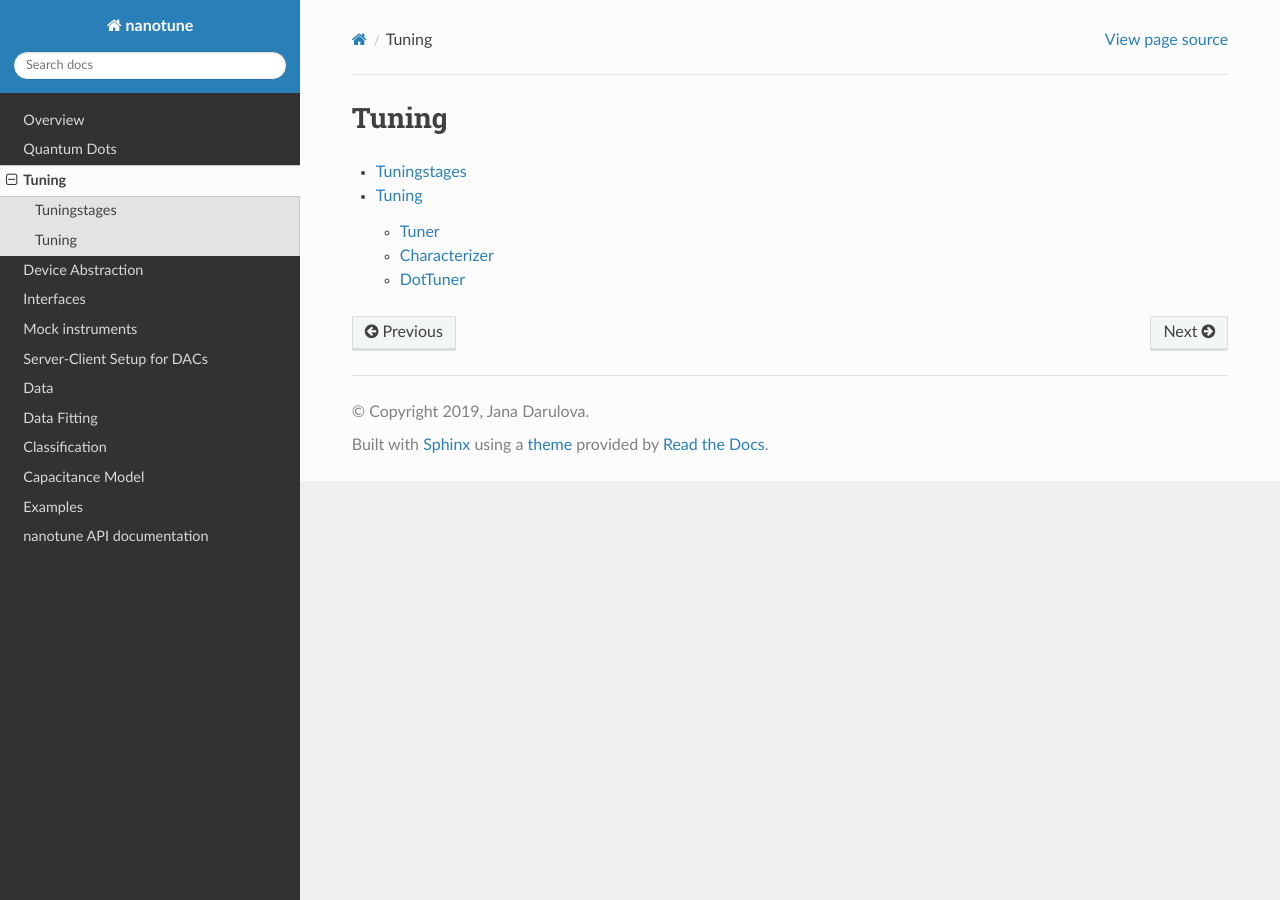
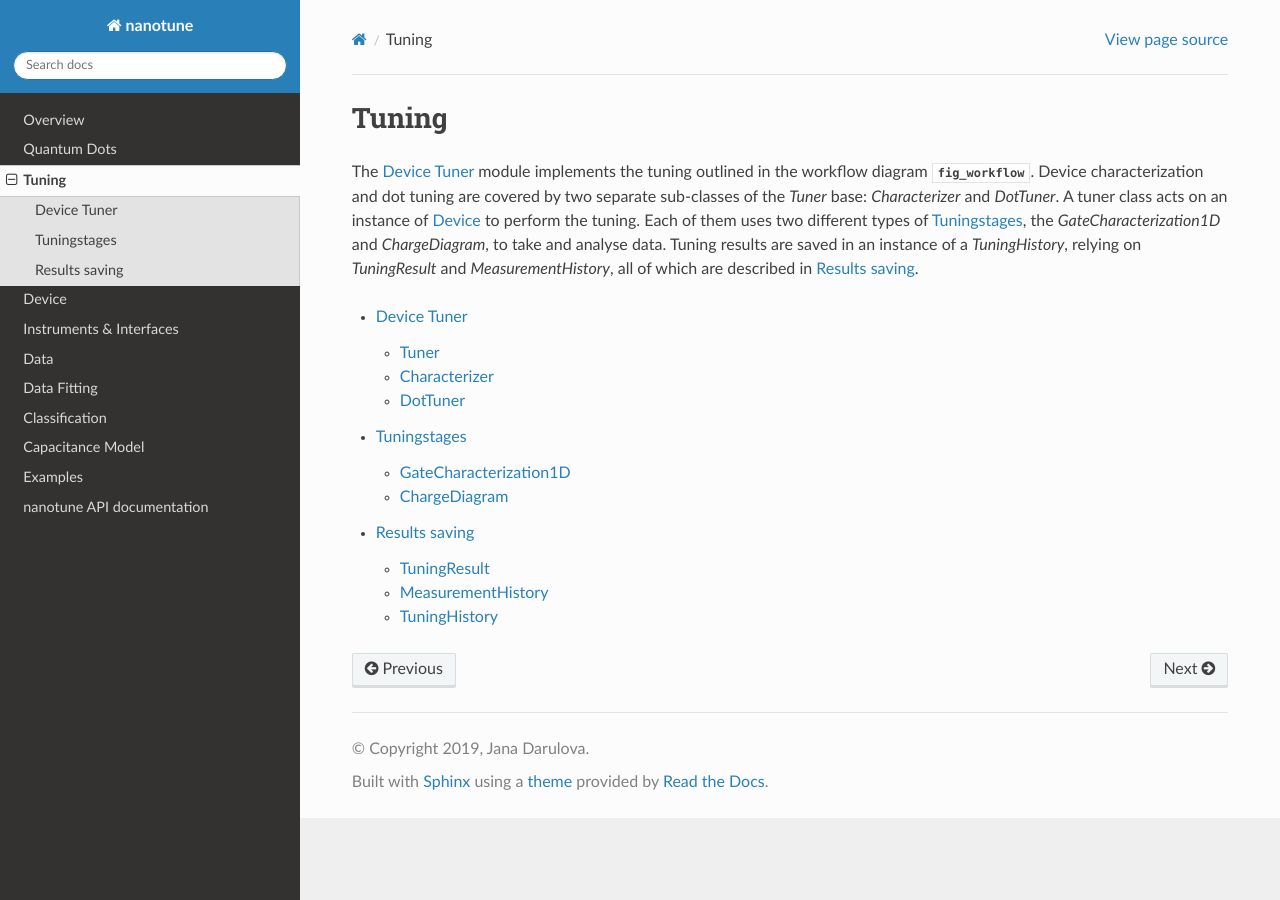
Before and after one commit to microsoft/nanotune, a Sphinx documentation site: the page built from docs/tuning/index.rst, in a window 1280 px wide. Built offline with Sphinx 7.4.7 and the Read the Docs theme 2.0.0, drawn with Linux system fonts in a browser that asks for light colours; the version number could not be read and is left out.

Commit message:
update rsts

```diff
--- a/docs/device/index.rst
+++ b/docs/device/index.rst
@@ -1,18 +1,18 @@
 .. _device:
 
-Device Abstraction
-==================
+Device
+======
 
-DeviceChannel
+Device channel
+--------------
+
+
+Device layout
 -------------
 
 
-DeviceLayout
-------------
-
-
-Device
-------
+Device abstract
+---------------
 
 An instance of a `Device` class represents the physical device or sample to be
 tuned. Rather than being a collection of instruments and instrument parameters,
--- a/docs/drivers/index.rst
+++ b/docs/drivers/index.rst
@@ -1,3 +1,8 @@
+
+.. _drivers:
+
+Instruments & Interfaces
+========================
 
 Interfaces
 ----------
--- a/docs/tuning/index.rst
+++ b/docs/tuning/index.rst
@@ -3,9 +3,19 @@
 Tuning
 ======
 
+The :ref:`device_tuner` module implements the tuning outlined in the workflow diagram
+:numref:`fig_workflow`. Device characterization and dot tuning are covered by
+two separate sub-classes of the `Tuner` base: `Characterizer` and `DotTuner`.
+A tuner class acts on an instance of :ref:`device` to perform the tuning.
+Each of them uses two different types of :ref:`tuningstages`, the
+`GateCharacterization1D` and `ChargeDiagram`, to take and analyse data. Tuning
+results are saved in an instance of a `TuningHistory`, relying on `TuningResult`
+and `MeasurementHistory`, all of which are described in :ref:`results_saving`.
+
 
 .. toctree::
    :maxdepth: 2
 
+   device_tuner
    tuningstages
-   tuning
+   results_saving
--- a/docs/tuning/tuningstages.rst
+++ b/docs/tuning/tuningstages.rst
@@ -1,4 +1,5 @@
-============
+.. _tuningstages:
+
 Tuningstages
 ============
 
@@ -33,3 +34,10 @@ update_current_ranges and get_next_actions. These depend on the type of
 measurements and hence require specific implementations. Currently implemented
 subclasses are GateCharacterization1D and ChargeDiagram. If required, these
 have additional attributes or methods.
+
+
+GateCharacterization1D
+----------------------
+
+ChargeDiagram
+-------------
```
Also changed, not shown: docs/tuning/device_tuner.rst (renamed from docs/tuning/tuning.rst, +5 -12 lines), docs/tuning/results_saving.rst (added, +39 -0 lines).
